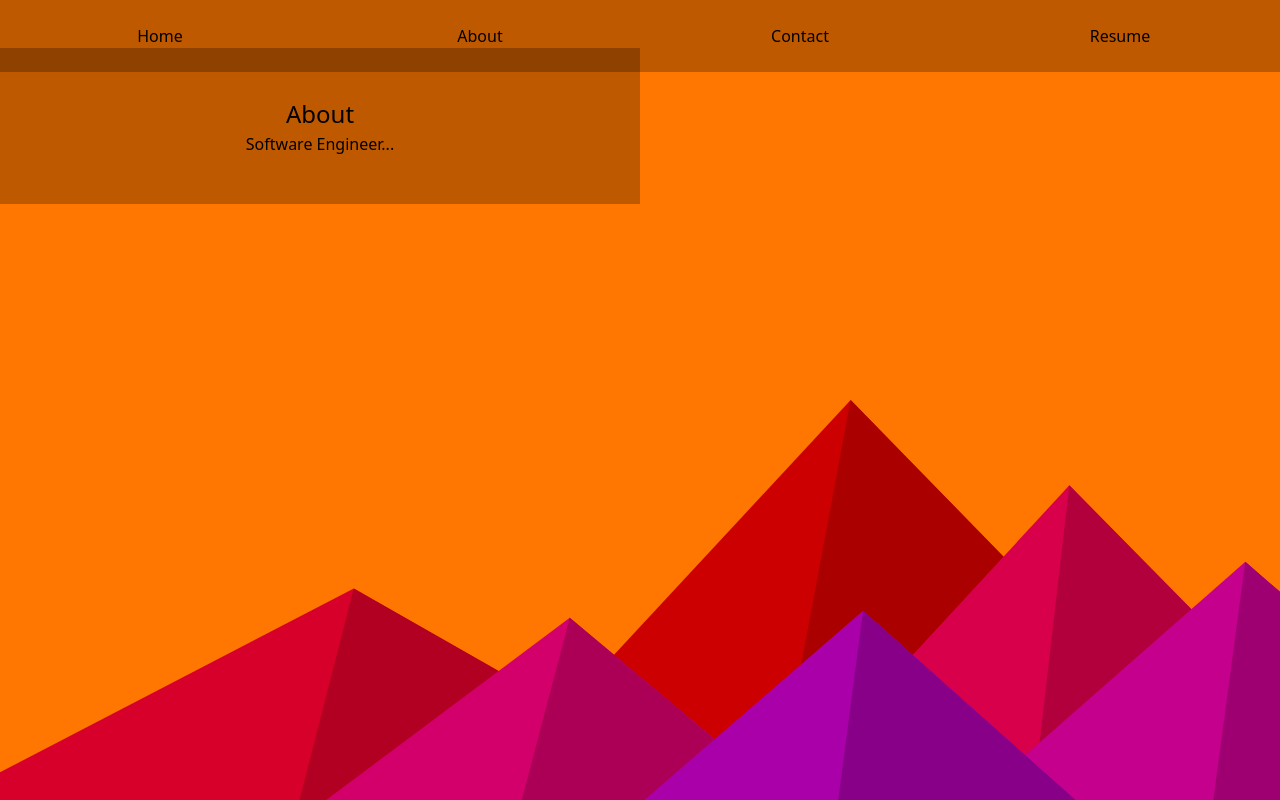
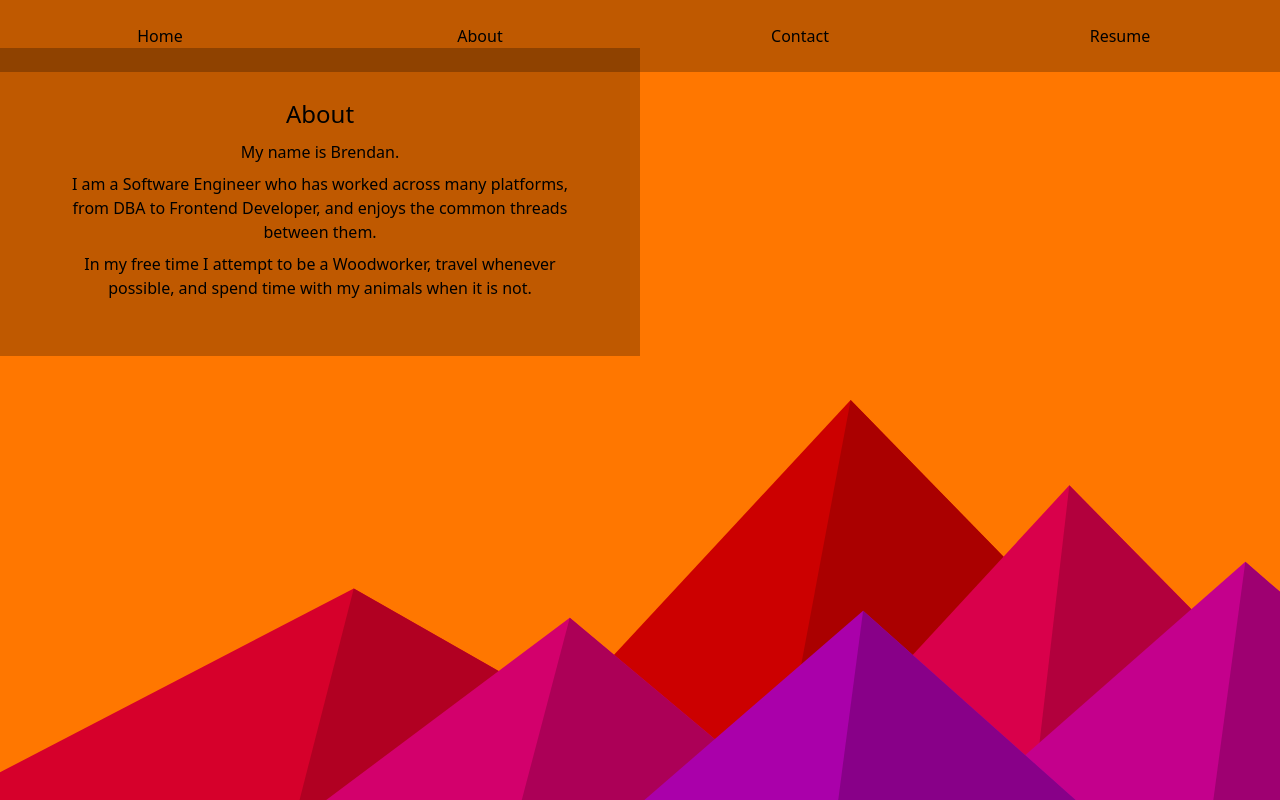
Before and after one commit to BrendanDavies/site, a Next.js app: page /about in a window 1280 px wide. Built offline with nearby package versions, Linux system fonts and the light colour scheme; what tailwindcss-filters would draw is missing.

Commit message:
Add about blurb

```diff
--- a/pages/about.js
+++ b/pages/about.js
@@ -3,7 +3,15 @@ import { Card } from '../components/Card.tsx';
 const About = () => (
   <Card className="w-4/5 md:w-2/4">
     <h1 className="text-2xl">About</h1>
-    <p>Software Engineer...</p>
+    <p className="m-2">My name is Brendan.</p>
+    <p className="m-2">
+      I am a Software Engineer who has worked across many platforms, from DBA to
+      Frontend Developer, and enjoys the common threads between them.
+    </p>
+    <p className="m-2">
+      In my free time I attempt to be a Woodworker, travel whenever possible,
+      and spend time with my animals when it is not.
+    </p>
   </Card>
 );
 
```
